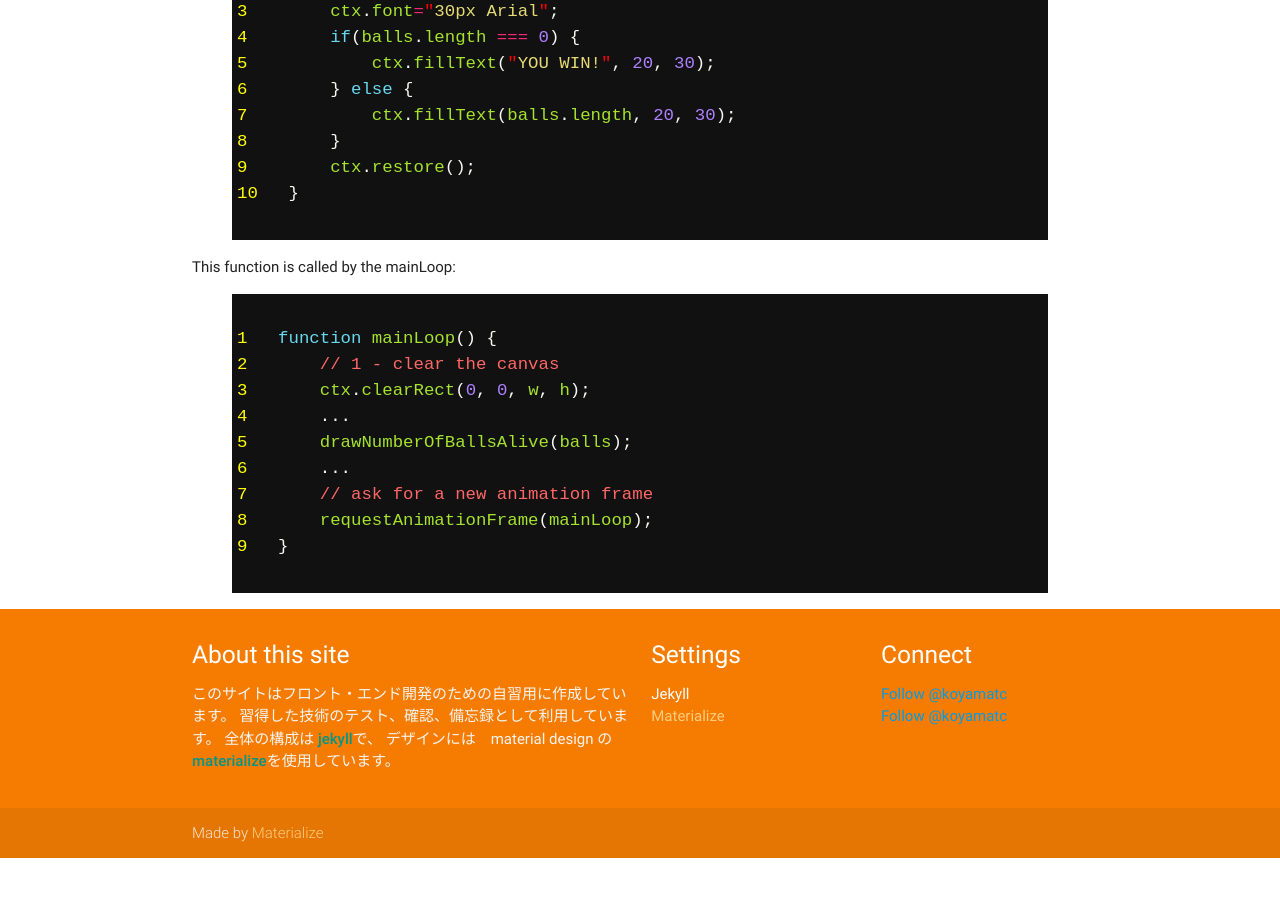
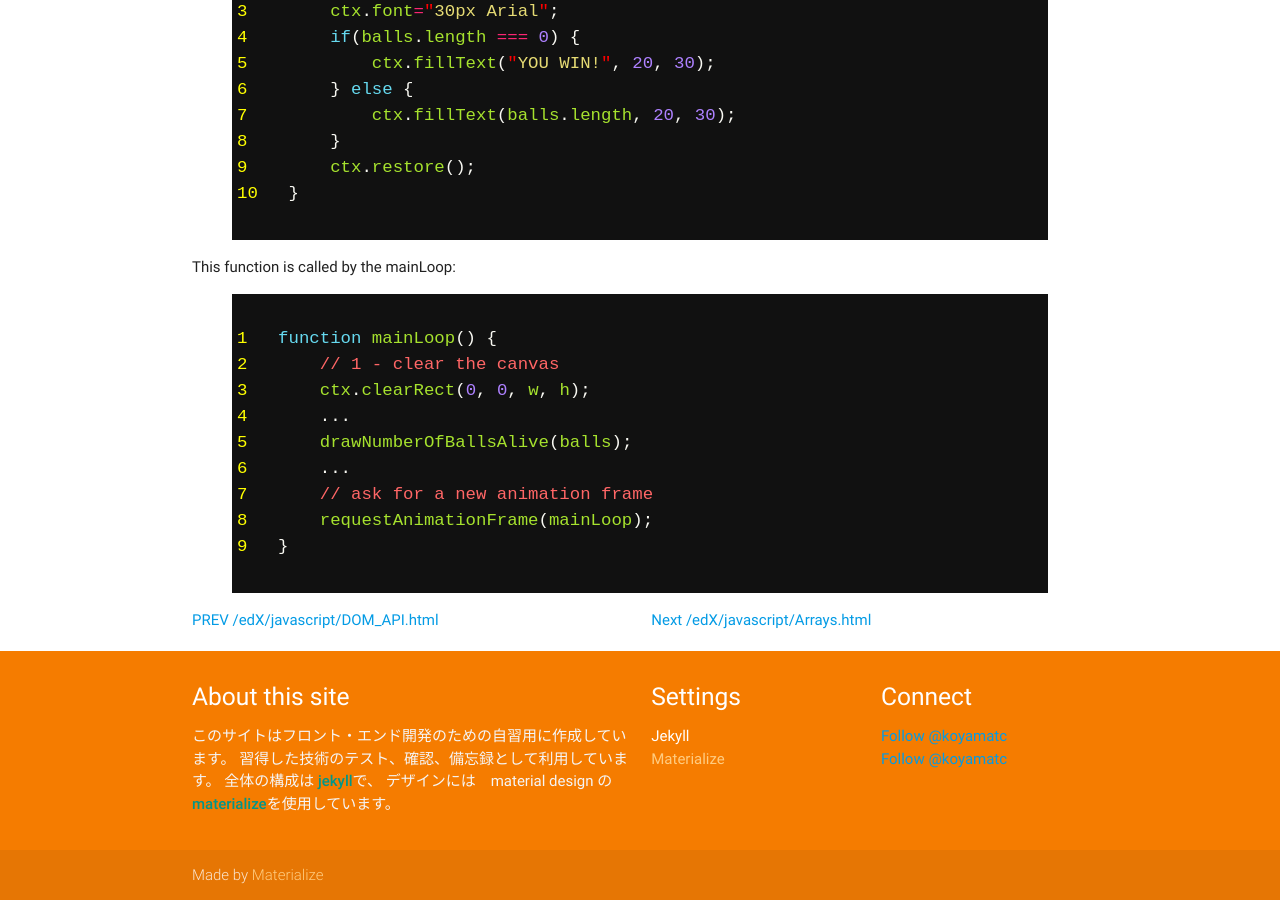
Before and after one commit to koyamatc/myNewSite, a Jekyll site: the page built from _edX/javascript/Write_A_Small_Game.md, in a window 1280 px wide and 900 px high, scrolled down 20981 px. Built offline with Jekyll 4.4.1, drawn with Linux system fonts in a browser that asks for light colours; nearby versions of some CDN libraries; comment, search, counter and statistics services are not loaded; before the commit the page ends 21839 px from its top, so only the background shows below that.

Commit message:
nav link test

```diff
--- a/_edX/javascript/Write_A_Small_Game.md
+++ b/_edX/javascript/Write_A_Small_Game.md
@@ -1590,3 +1590,29 @@ function drawFilledCircle10(c) {
     ctx10.restore();
 }
 </script>
+{% capture edX %}{{page.collection}}{% endcapture %}
+  {% if page.collection %}
+    {% assign  document = site[edX] %}
+  {% endif %}
+{% for links in document  %}
+  {% if links.subject == 'javascript' %}
+  {% if links.title == page.title %}
+    {% unless forloop.first %}
+      {% assign prevurl = prev.url %}
+    {% endunless %}
+    {% unless forloop.last %}
+      {% assign next = document[forloop.index] %}
+      {% assign nexturl = next.url %}
+    {% endunless %}
+  {% endif %}
+  {% assign prev = links %}
+  {% endif %}
+{% endfor %}
+<div class="row">
+    <div class="col s6">
+    {% if prevurl %}<a href="{{prevurl}}" class="prev">PREV {{prevurl}}</a>{% endif %}
+    </div>
+    <div class="col s6">
+    {% if nexturl %}<a class="btn" href="{{nexturl}}" class="nxt">Next {{nexturl}}</a>{% endif %}
+    </div>
+</div>
```
